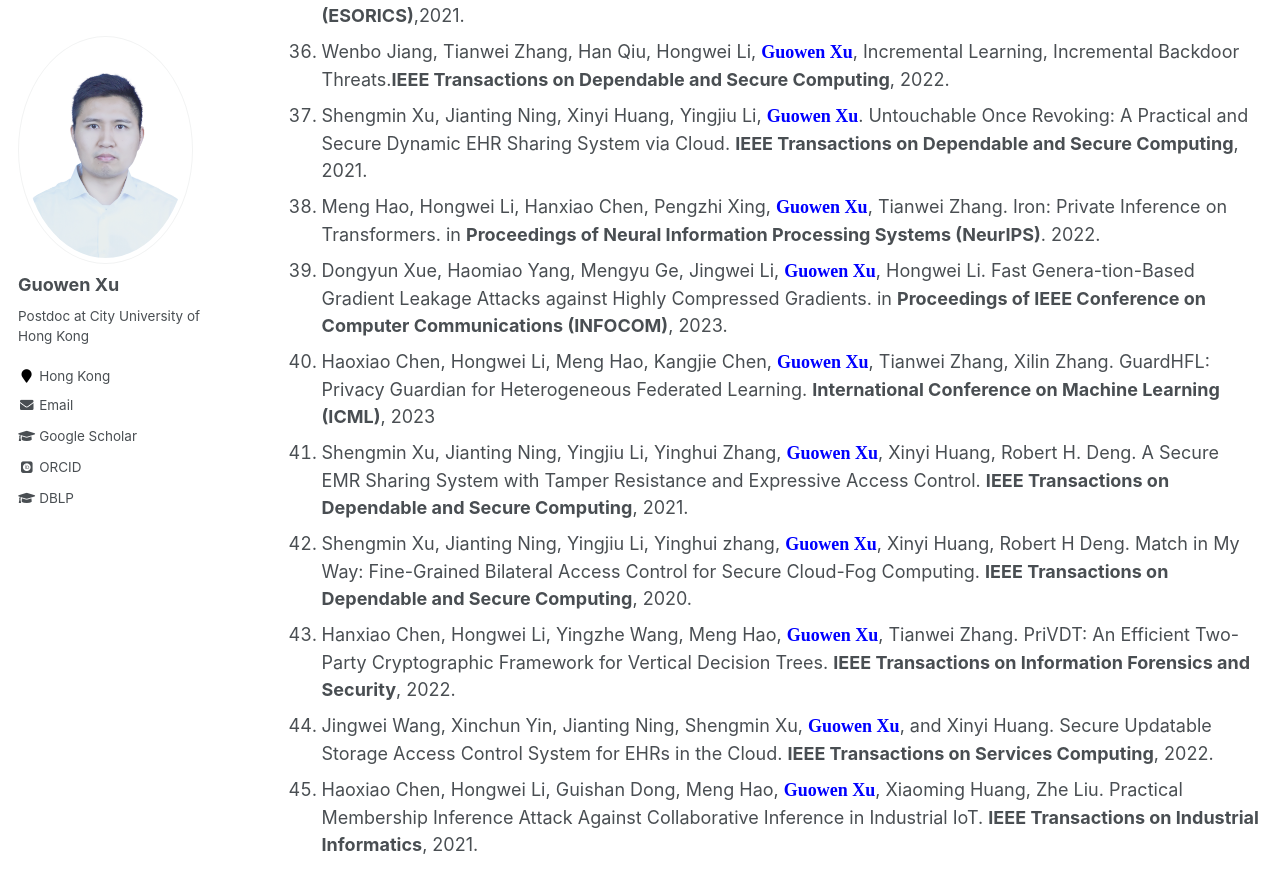
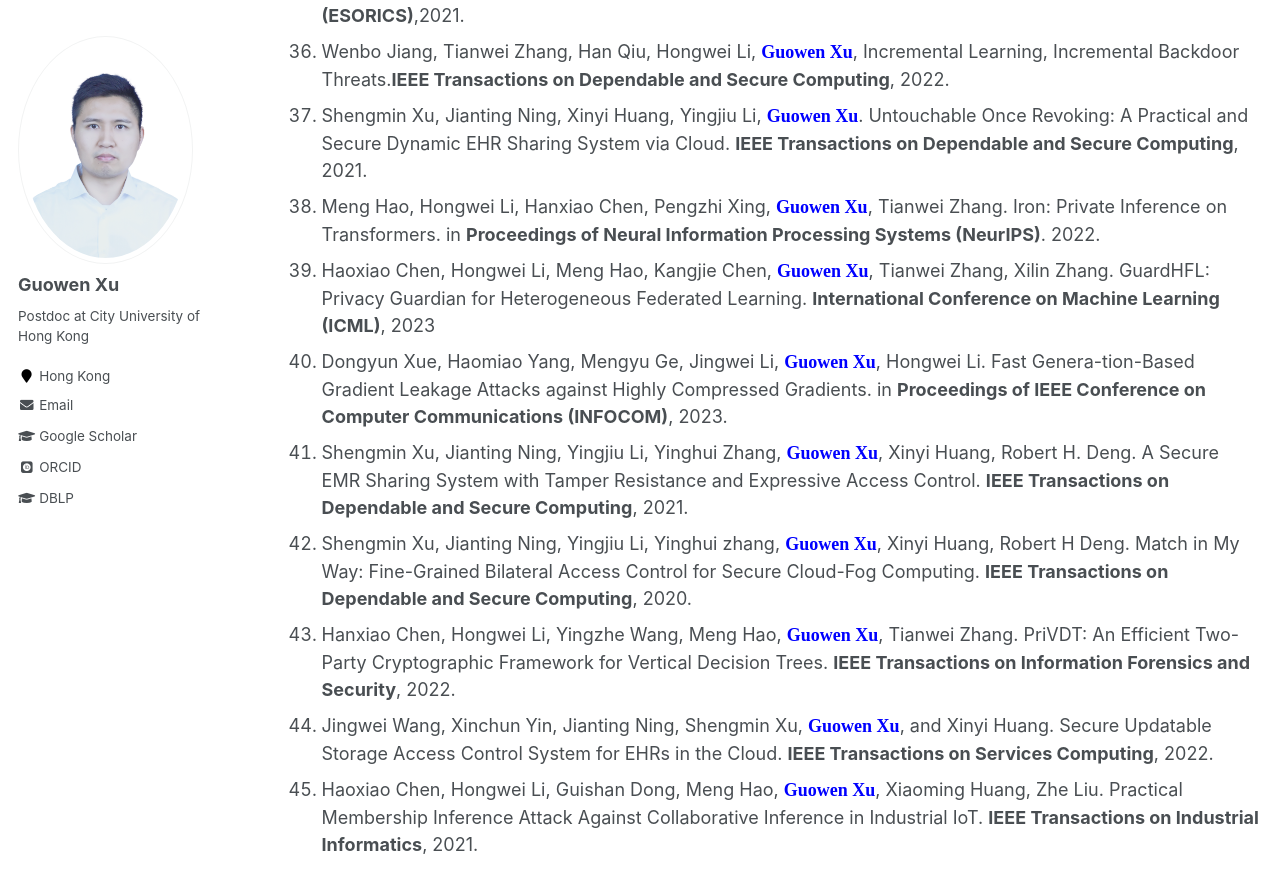
Before and after one commit to Guowen-xu/guowen-xu.github.io, a Jekyll site: the page built from _pages/publications.md, in a window 1280 px wide and 900 px high, scrolled down 3088 px. Shown: the top 893 px of the window. Built offline with Jekyll 4.4.1, drawn with Linux system fonts in a browser that asks for light colours; some web fonts are replaced.

Commit message:
Update publications.md

```diff
--- a/_pages/publications.md
+++ b/_pages/publications.md
@@ -52,8 +52,8 @@ You can find my articles on my [Google Scholar](https://scholar.google.com.hk/ci
 37. Wenbo Jiang, Tianwei Zhang, Han Qiu, Hongwei Li, **<font face="Times New Roman" color=blue size=4> Guowen Xu</font>**, Incremental Learning, Incremental Backdoor Threats.**IEEE Transactions on Dependable and Secure Computing**, 2022.
 38. Shengmin Xu, Jianting Ning, Xinyi Huang, Yingjiu Li, **<font face="Times New Roman" color=blue size=4> Guowen Xu</font>**. Untouchable Once Revoking: A Practical and Secure Dynamic EHR Sharing System via Cloud. **IEEE Transactions on Dependable and Secure Computing**, 2021.
 39. Meng Hao, Hongwei Li, Hanxiao Chen, Pengzhi Xing, **<font face="Times New Roman" color=blue size=4> Guowen Xu</font>**, Tianwei Zhang. Iron: Private Inference on Transformers. in **Proceedings of Neural Information Processing Systems (NeurIPS)**. 2022.
-40. Dongyun Xue, Haomiao Yang, Mengyu Ge, Jingwei Li, **<font face="Times New Roman" color=blue size=4> Guowen Xu</font>**, Hongwei Li. Fast Genera-tion-Based Gradient Leakage Attacks against Highly Compressed Gradients. in  **Proceedings of IEEE Conference on Computer Communications (INFOCOM)**, 2023.
-41. Haoxiao Chen, Hongwei Li, Meng Hao, Kangjie Chen, **<font face="Times New Roman" color=blue size=4> Guowen Xu</font>**, Tianwei Zhang, Xilin Zhang. GuardHFL: Privacy Guardian for Heterogeneous Federated Learning. **International Conference on Machine Learning (ICML)**, 2023
+40. Haoxiao Chen, Hongwei Li, Meng Hao, Kangjie Chen, **<font face="Times New Roman" color=blue size=4> Guowen Xu</font>**, Tianwei Zhang, Xilin Zhang. GuardHFL: Privacy Guardian for Heterogeneous Federated Learning. **International Conference on Machine Learning (ICML)**, 2023
+41. Dongyun Xue, Haomiao Yang, Mengyu Ge, Jingwei Li, **<font face="Times New Roman" color=blue size=4> Guowen Xu</font>**, Hongwei Li. Fast Genera-tion-Based Gradient Leakage Attacks against Highly Compressed Gradients. in  **Proceedings of IEEE Conference on Computer Communications (INFOCOM)**, 2023.
 42. Shengmin Xu, Jianting Ning, Yingjiu Li, Yinghui Zhang, **<font face="Times New Roman" color=blue size=4> Guowen Xu</font>**, Xinyi Huang, Robert H. Deng. A Secure EMR Sharing System with Tamper Resistance and Expressive Access Control. **IEEE Transactions on Dependable and Secure Computing**, 2021.
 43. Shengmin Xu, Jianting Ning, Yingjiu Li, Yinghui zhang, **<font face="Times New Roman" color=blue size=4> Guowen Xu</font>**, Xinyi Huang, Robert H Deng. Match in My Way: Fine-Grained Bilateral Access Control for Secure Cloud-Fog Computing. **IEEE Transactions on Dependable and Secure Computing**, 2020.
 44. Hanxiao Chen, Hongwei Li, Yingzhe Wang, Meng Hao,  **<font face="Times New Roman" color=blue size=4> Guowen Xu</font>**, Tianwei Zhang. PriVDT: An Efficient Two-Party Cryptographic Framework for Vertical Decision Trees. **IEEE Transactions on Information Forensics and Security**, 2022.
```
